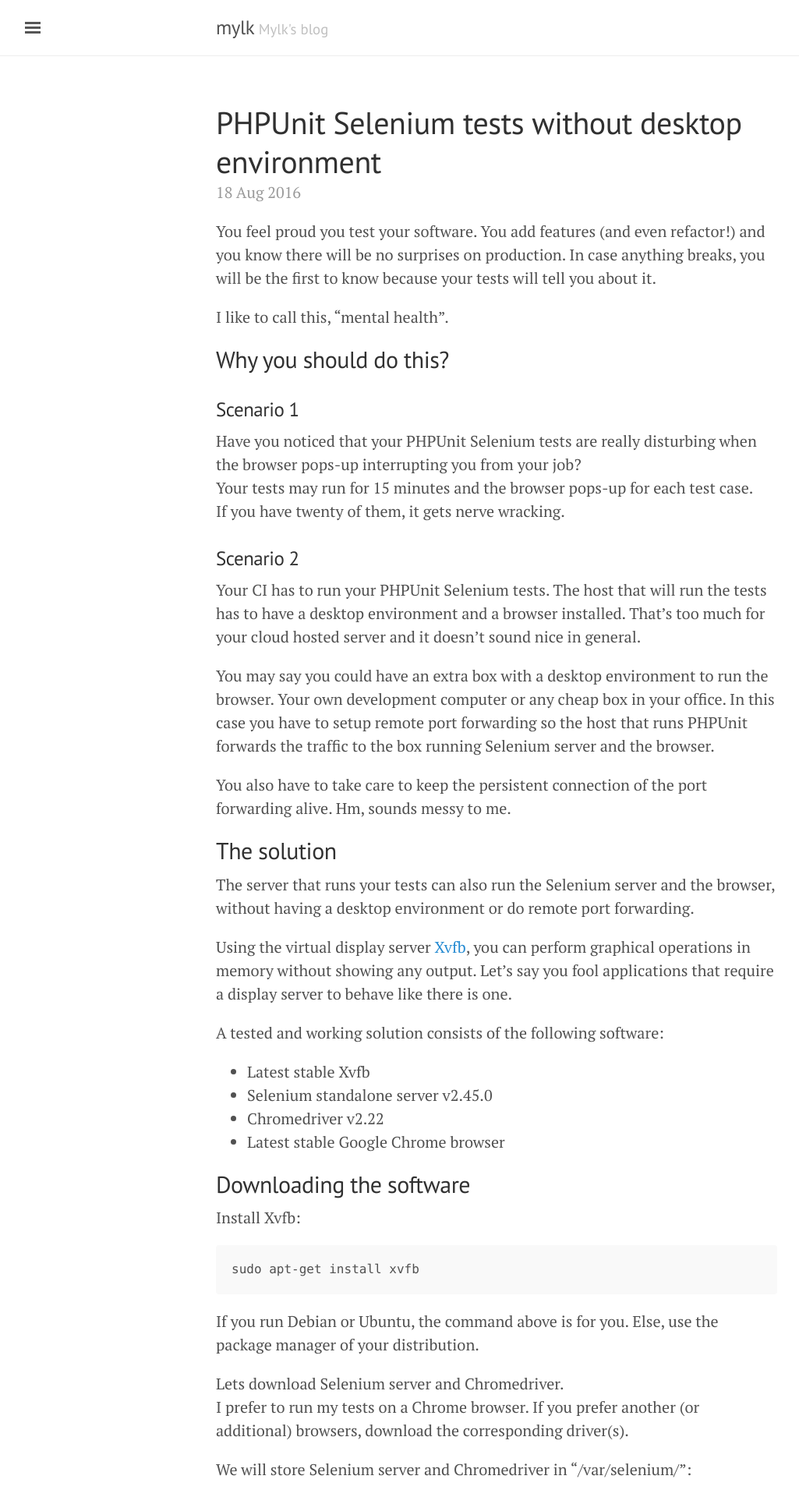
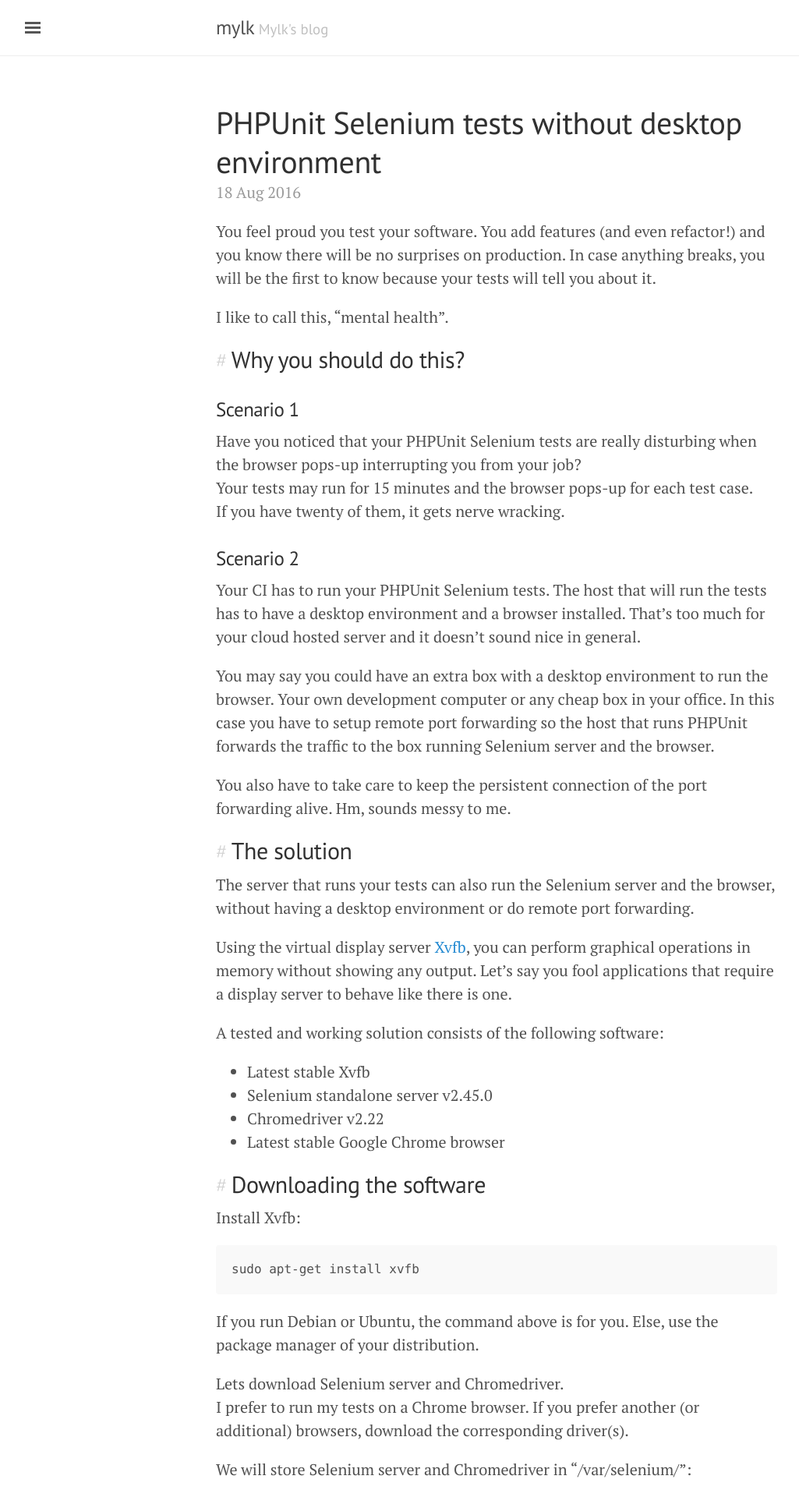
Before and after one commit to mylk/mylk.github.io, a Jekyll site: the page built from _posts/2016-08-18-phpunit-selenium-tests-without-desktop-environment.md, in a window 1280 px wide. Shown: the top 1920 px of the page at 78% size, without its empty margins (3-1028 px from the left). Built offline with Jekyll 4.4.1, drawn with Linux system fonts in a browser that asks for light colours.

Commit message:
adds anchors to post headers

```diff
--- a/_config.yml
+++ b/_config.yml
@@ -23,3 +23,6 @@ version:             1.0.0
 
 # Gems
 gems: [jekyll-paginate, jekyll-gist]
+
+kramdown:
+    auto_ids: true
--- a/_includes/head.html
+++ b/_includes/head.html
@@ -18,6 +18,7 @@
   <link rel="stylesheet" href="{{ site.baseurl }}/public/css/poole.css">
   <link rel="stylesheet" href="{{ site.baseurl }}/public/css/syntax.css">
   <link rel="stylesheet" href="{{ site.baseurl }}/public/css/lanyon.css">
+  <link rel="stylesheet" href="{{ site.baseurl }}/public/css/mylk.css">
   <link rel="stylesheet" href="https://fonts.googleapis.com/css?family=PT+Serif:400,400italic,700%7CPT+Sans:400">
 
 
--- a/_posts/2016-08-18-phpunit-selenium-tests-without-desktop-environment.md
+++ b/_posts/2016-08-18-phpunit-selenium-tests-without-desktop-environment.md
@@ -8,6 +8,8 @@ You add features (and even refactor!) and you know there will be no surprises on
 In case anything breaks, you will be the first to know because your tests will tell you about it.
 
 I like to call this, "mental health".
+
+[#](#why-you-should-do-this){:.header-anchor}
 
 ## Why you should do this?
 
@@ -26,6 +28,8 @@ In this case you have to setup remote port forwarding so the host that runs PHPU
 
 You also have to take care to keep the persistent connection of the port forwarding alive. Hm, sounds messy to me.
 
+[#](#the-solution){:.header-anchor}
+
 ## The solution
 The server that runs your tests can also run the Selenium server and the browser, without having a desktop environment
 or do remote port forwarding.
@@ -40,6 +44,8 @@ A tested and working solution consists of the following software:
 - Selenium standalone server v2.45.0
 - Chromedriver v2.22
 - Latest stable Google Chrome browser
+
+[#](#downloading-the-software){:.header-anchor}
 
 ## Downloading the software
 Install Xvfb:
@@ -90,6 +96,8 @@ sudo dpkg -i google-chrome-*.deb
 
 "deb" packages and the "dpkg" application are only available to Debian based distros. If you don't run one of them,
 use your distro's packages and package manager.
+
+[#](#get-all-things-running){:.header-anchor}
 
 ## Get all things running
 You are already able to run all that software manually, but lets make it look like a more permanent solution
@@ -175,6 +183,8 @@ sudo systemctl start selenium.service
 
 Start your Selenium tests as usual and they will be running on your virtual display server!
 
+[#](#conclusion){:.header-anchor}
+
 ## Conclusion
 Often, the cleanest and more permanent solution is the one that consists of the less components
 and the one that needs the less human intervention.
--- /dev/null
+++ b/public/css/mylk.css
@@ -0,0 +1,6 @@
+.header-anchor {
+  float: left;
+  font-size: 26px;
+  padding-right: 6px;
+  color: lightgray;
+}
```
